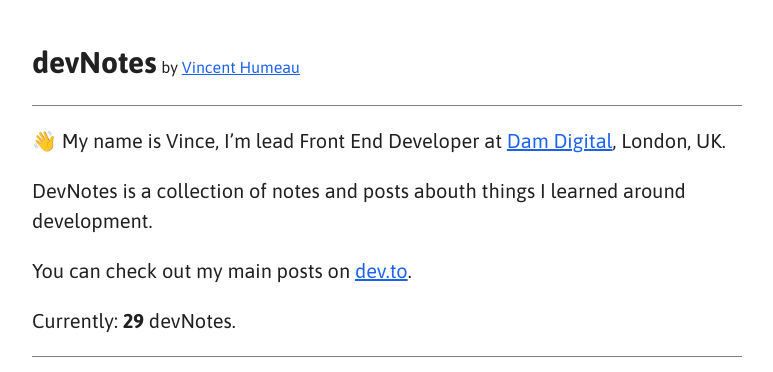
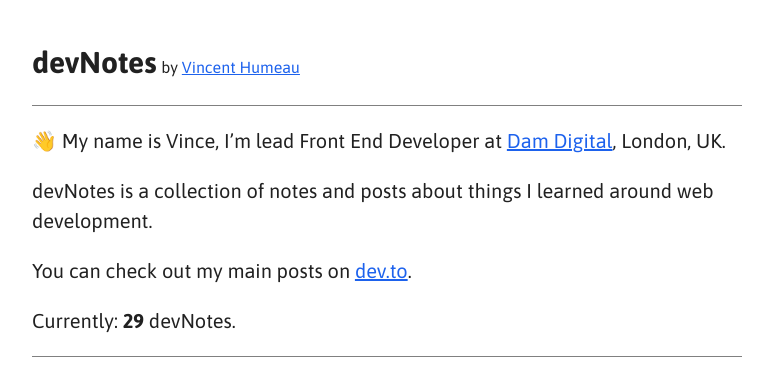
Before and after one commit to vinceumo/devNotes, a Jekyll site: the page built from index.md, in a window 1280 px wide. Shown: the top 372 px of the page, without its empty margins (253-1026 px from the left). Built offline with Jekyll 4.4.1, drawn with Linux system fonts in a browser that asks for light colours; a script that is not in the unit is left out.

Commit message:
Update from Forestry.io Vincent Humeau updated index.md

```diff
--- a/index.md
+++ b/index.md
@@ -4,7 +4,7 @@ layout: home
 ---
 👋 My name is Vince, I'm lead Front End Developer at [Dam Digital](https://www.damdigital.com/), London, UK.
 
-DevNotes is a collection of notes and posts abouth things I learned around development.
+devNotes is a collection of notes and posts about things I learned around web development.
 
 You can check out my main posts on [dev.to](https://dev.to/vinceumo).
 
```
